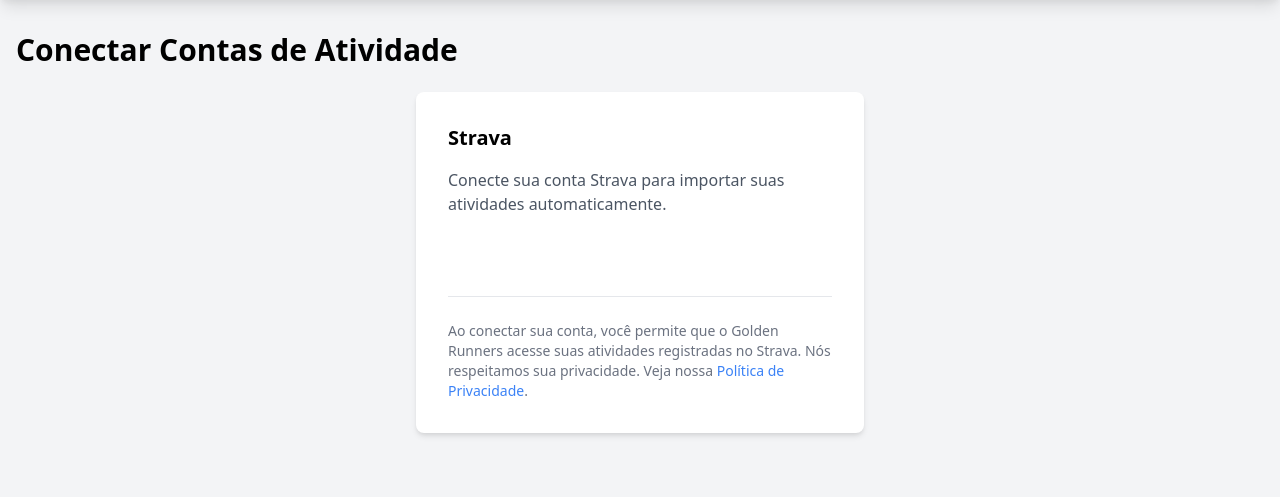
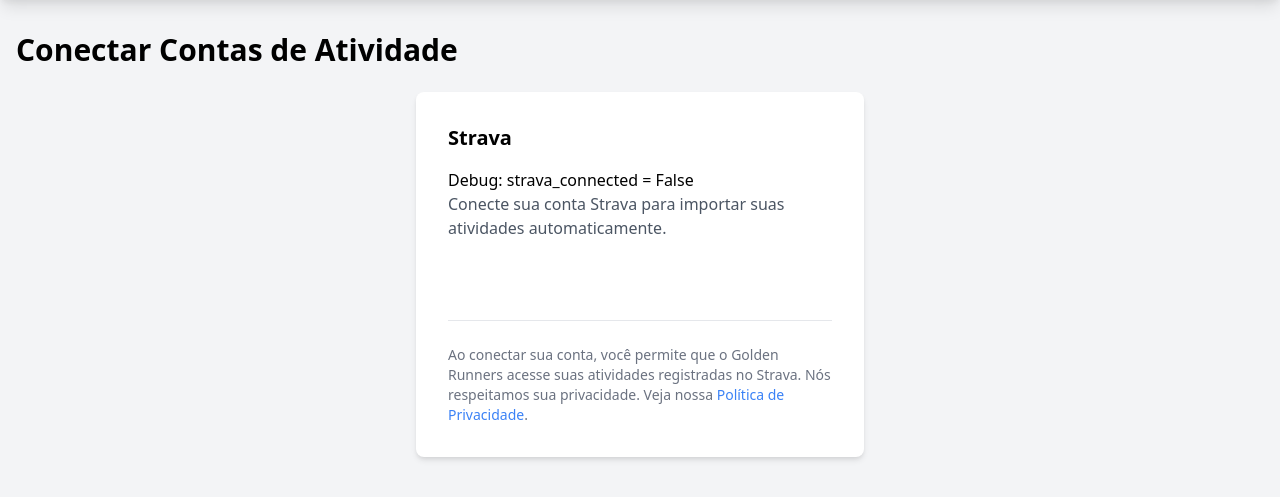
Before and after one commit to felipeleobraga/golden_runners, a Flask app: page /conectar in a window 1280 px wide. Shown: the part 64-561 px from the top of the page. Run offline with Flask 3, Linux system fonts and the light colour scheme; the visitor is signed in with stand-in values (Sample User, id 1); data that the repository does not hold is empty; some libraries are stand-ins or nearby versions.

Commit message:
Add files via upload

```diff
--- a/templates/conectar-apps.html
+++ b/templates/conectar-apps.html
@@ -74,7 +74,7 @@
             <h2 class="text-xl font-semibold mb-4">Strava</h2>
 
             <!-- Adicionando debug para verificar o valor de strava_connected -->
-            <!-- <p>Debug: strava_connected = {{ strava_connected }}</p> -->
+            <p>Debug: strava_connected = {{ strava_connected }}</p>
 
             {% if strava_connected %}
                 <p class="text-green-600 mb-4">Sua conta Strava está conectada!</p>
```
